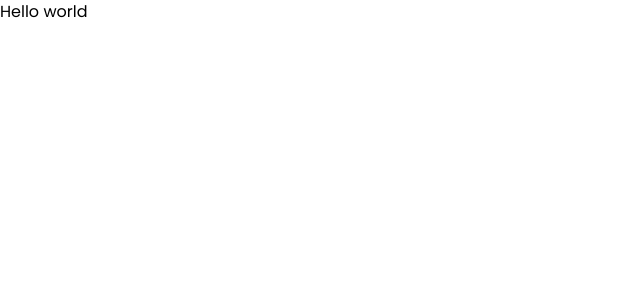
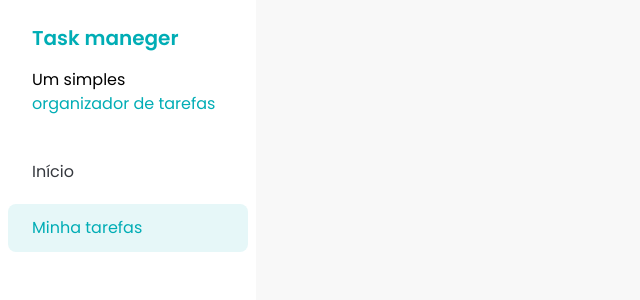
Before and after one commit to LUCASALVEZ08/FSW-TASK-MANAGER, a React (Vite) app: page / in a window 1280 px wide. Shown: the top 300 px of the page, without its empty margins (0-640 px from the left). Built offline with nearby package versions, Linux system fonts and the light colour scheme.

Commit message:
feat: add Sidebar and sidebarButton component

```diff
--- a/src/App.jsx
+++ b/src/App.jsx
@@ -1,7 +1,9 @@
+import Sidebar from "./components/Sidebar"
+
 function App() {
   return (
     <>
-      <h1 className="">Hello world</h1>
+      <Sidebar />
     </>
   )
 }
--- /dev/null
+++ b/src/components/Sidebar.jsx
@@ -0,0 +1,23 @@
+import SidebarButton from "./SidebarButton"
+
+function Sidebar() {
+  return (
+    <>
+      <div className="h-screen w-64 bg-white">
+        <div className="space-y-4 px-8 py-6">
+          <h1 className="text-xl font-semibold text-[#00ADB5]">Task maneger</h1>
+          <p>
+            Um simples
+            <span className="text-[#00ADB5]"> organizador de tarefas</span>
+          </p>
+        </div>
+        <div className="flex flex-col gap-2 p-2">
+          <SidebarButton variant="unselected">Início</SidebarButton>
+          <SidebarButton variant="selected">Minha tarefas</SidebarButton>
+        </div>
+      </div>
+    </>
+  )
+}
+
+export default Sidebar
--- /dev/null
+++ b/src/components/SidebarButton.jsx
@@ -0,0 +1,26 @@
+import PropTypes from "prop-types"
+
+const SidebarButton = ({ children, variant }) => {
+  const getVariantClasses = () => {
+    if (variant === "unselected") {
+      return "text-[#35383E]"
+    }
+    if (variant === "selected") {
+      return "bg-[#E6F7F8] text-[#00ADB5]"
+    }
+  }
+
+  return (
+    <a href="#" className={`rounded-lg px-6 py-3 ${getVariantClasses()}`}>
+      {children}
+    </a>
+  )
+}
+
+// Adicione as PropTypes para o ESLint parar de reclamar
+SidebarButton.propTypes = {
+  children: PropTypes.node.isRequired,
+  variant: PropTypes.oneOf(["unselected", "selected"]).isRequired,
+}
+
+export default SidebarButton
--- a/src/index.css
+++ b/src/index.css
@@ -129,3 +129,7 @@
     font-style: italic;
   }
 }
+
+body {
+  @apply bg-[#f8f8f8];
+}
```
